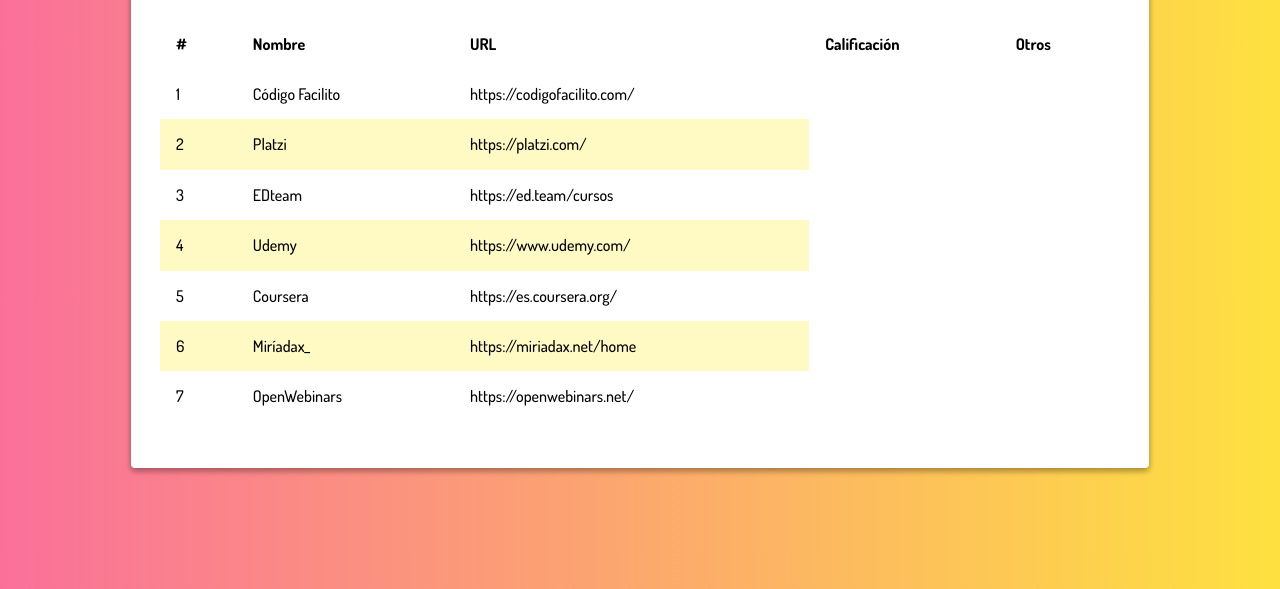
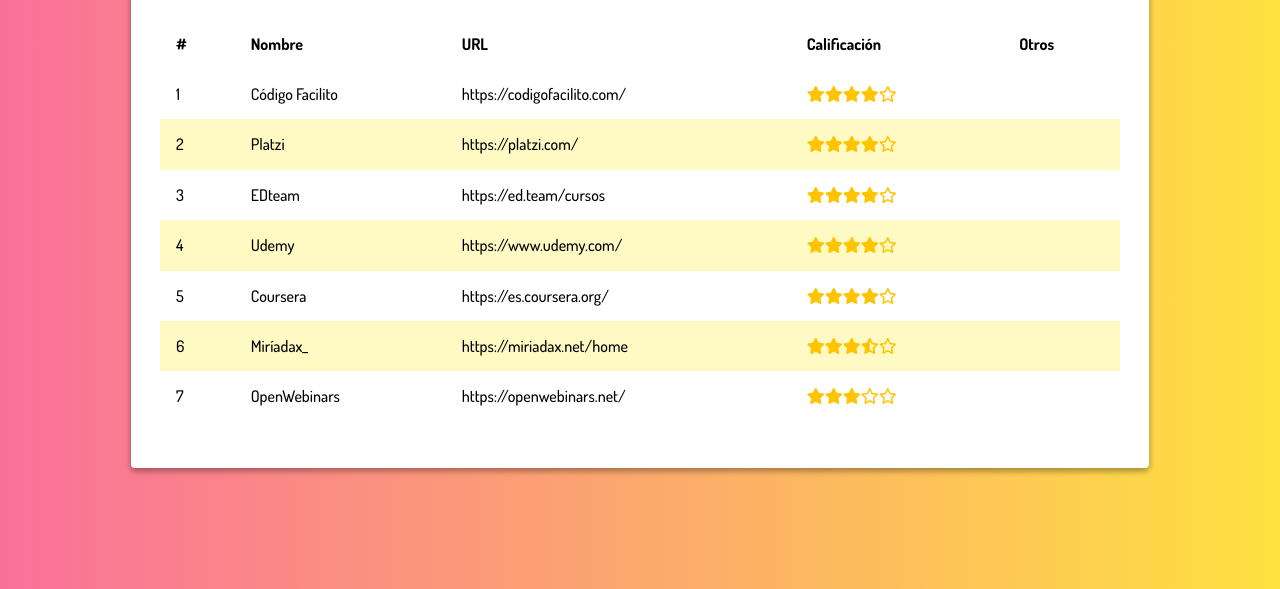
Before and after one commit to YessLedezma/ipsilon, a plain HTML site: page index.html in a window 1280 px wide. Shown: the part 211-800 px from the top of the page. Drawn offline with Linux system fonts and the light colour scheme.

Commit message:
Calificacion Pagina

```diff
--- a/index.html
+++ b/index.html
@@ -30,36 +30,50 @@
 						<td>1</td>
 						<td>Código Facilito</td>
 						<td>https://codigofacilito.com/</td>
+						<td><i class="fas fa-star"></i><i class="fas fa-star"></i><i class="fas fa-star"></i><i class="fas fa-star"></i><i class="far fa-star"></i></td>
+						<td></td>
 					</tr>
 					<tr>
 						<td>2</td>
 						<td>Platzi</td>
 						<td>https://platzi.com/</td>
+						<td><i class="fas fa-star"></i><i class="fas fa-star"></i><i class="fas fa-star"></i><i class="fas fa-star"></i><i class="far fa-star"></i></td>
+						<td></td>
 					</tr>
 					<tr>
 						<td>3</td>
 						<td>EDteam</td>
 						<td>https://ed.team/cursos</td>
+						<td><i class="fas fa-star"></i><i class="fas fa-star"></i><i class="fas fa-star"></i><i class="fas fa-star"></i><i class="far fa-star"></i></td>
+						<td></td>
 					</tr>
 					<tr>
 						<td>4</td>
 						<td>Udemy</td>
 						<td>https://www.udemy.com/</td>
+						<td><i class="fas fa-star"></i><i class="fas fa-star"></i><i class="fas fa-star"></i><i class="fas fa-star"></i><i class="far fa-star"></i></td>
+						<td></td>
 					</tr>
 					<tr>
 						<td>5</td>
 						<td>Coursera</td>
 						<td>https://es.coursera.org/</td>
+						<td><i class="fas fa-star"></i><i class="fas fa-star"></i><i class="fas fa-star"></i><i class="fas fa-star"></i><i class="far fa-star"></i></td>
+						<td></td>
 					</tr>
 					<tr>
 						<td>6</td>
 						<td>Miríadax_</td>
 						<td>https://miriadax.net/home</td>
+						<td><i class="fas fa-star"></i><i class="fas fa-star"></i><i class="fas fa-star"></i><i class="fas fa-star-half-alt"></i><i class="far fa-star"></i></td>
+						<td></td>
 					</tr>
 					<tr>
 						<td>7</td>
 						<td>OpenWebinars</td>
 						<td>https://openwebinars.net/</td>
+						<td><i class="fas fa-star"></i><i class="fas fa-star"></i><i class="fas fa-star"></i><i class="far fa-star"></i><i class="far fa-star"></i></td>
+						<td></td>
 					</tr>
 				</tbody>
 			</table>
```
